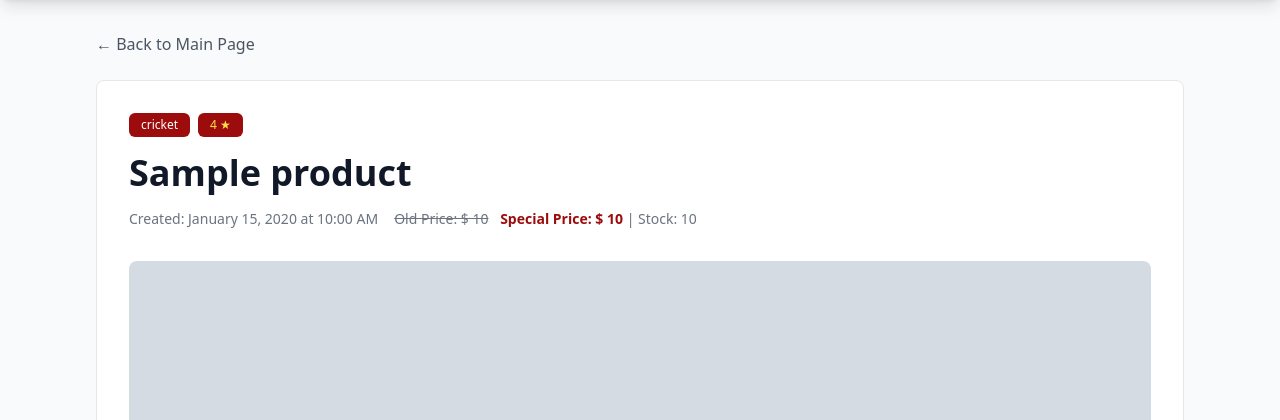
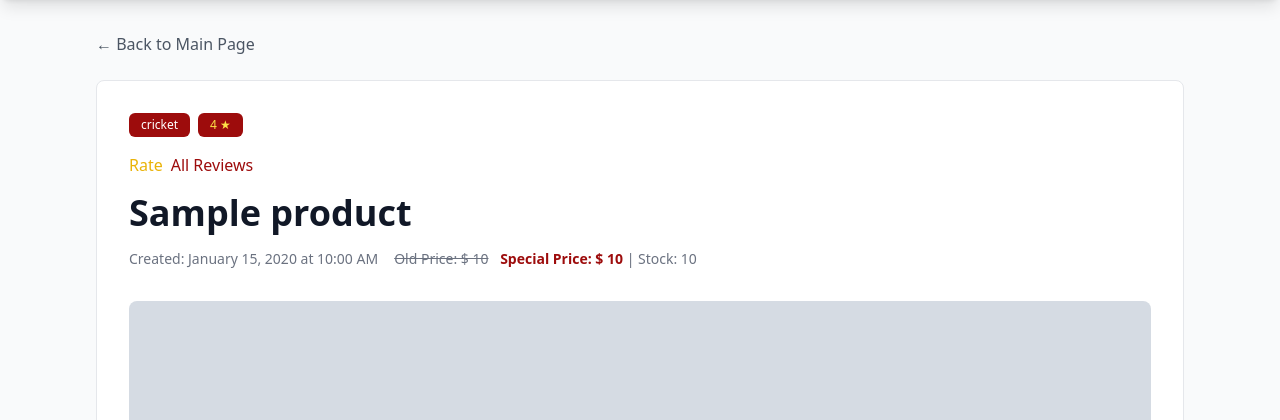
Before and after one commit to PBP-A08/GoSport, a Django app: page /product/00000000-0000-0000-0000-000000000001/ in a window 1280 px wide. Shown: the part 65-485 px from the top of the page. Run offline with Django 5.2, Linux system fonts and the light colour scheme; a user stored in the database is signed in; tables that the repository leaves empty hold one stand-in row (values such as "Sample post"); grey boxes marked "Sample" are stand-in pictures; some libraries are stand-ins or nearby versions.

Commit message:
adding button to show all reviews in card and product detail

```diff
--- a/main/templates/main.html
+++ b/main/templates/main.html
@@ -316,6 +316,10 @@
                 class="bg-red-700 text-white px-3 py-1 rounded hover:bg-red-800">
                 + Cart
               </button>
+              <a href="#" onclick="openReviewsModal('${item.pk}', '${productName}')"
+                  class="text-[#9d0c0c] hover:text-[#540808] font-medium text-sm transition-colors">
+                  All Reviews
+              </a>
               <a href="#" onclick="openRatingModal('${item.pk}', '${productName}')"
                   class="text-yellow-600 hover:text-yellow-800 font-medium text-sm transition-colors">
                   Rate
--- a/main/templates/product_detail.html
+++ b/main/templates/product_detail.html
@@ -43,6 +43,9 @@
             <div class="p-6 sm:p-8">
                 <div id="badges-container" class="flex flex-wrap items-center gap-2 mb-4">
                     <!-- Dynamic badges will be inserted here -->
+                </div>
+                <div id="button-container" class="flex flex-wrap items-center gap-2 mb-4">
+
                 </div>
 
                 <h1 id="article-title" class="text-3xl sm:text-4xl font-bold text-gray-900 leading-tight mb-4">
@@ -106,7 +109,7 @@
     const featuredImage = document.getElementById('featured-image');
     const articleContentText = document.getElementById('article-content-text');
     const articleAuthor = document.getElementById('article-author');
-
+    const buttonContainer = document.getElementById('button-container')
     // Show/hide page sections
     function showState(state) {
         loadingState.classList.toggle('hidden', state !== 'loading');
@@ -198,13 +201,28 @@
         badgesContainer.innerHTML = '';
 
         const categoryBadge = document.createElement('span');
-        const ratingBadge = document.createElement('span')
+        const ratingBadge = document.createElement('span');
+        const rateButton = document.createElement('a')
+        const allReviewsButton = document.createElement('a')
         categoryBadge.className = 'inline-flex items-center px-3 py-1 rounded-md text-xs font-medium bg-[#9d0c0c] text-white';
         ratingBadge.className = 'inline-flex items-center px-3 py-1 rounded-md text-xs font-medium bg-[#9d0c0c] text-yellow-300';
+        rateButton.className = 'inline-flex items-center text-m font-medium text-yellow-500'
+        allReviewsButton.className = 'inline-flex items-center text-m font-medium text-[#9d0c0c]'
         categoryBadge.textContent = getCategoryLabel(product.category);
         ratingBadge.textContent = getCategoryLabel(parseFloat(avgRating) + " ★");
+        rateButton.textContent = "Rate";
+        allReviewsButton.textContent = "All Reviews"
+        rateButton.onclick = function() {
+            openRatingModal(PRODUCT_ID,product.product_name);
+        };
+        allReviewsButton.onclick = function() {
+            openReviewsModal(PRODUCT_ID, product.product_name)
+        }
+
         badgesContainer.appendChild(categoryBadge);
         badgesContainer.appendChild(ratingBadge);
+        buttonContainer.appendChild(rateButton);
+        buttonContainer.appendChild(allReviewsButton)
 
         if (product.discount_percent > 0) {
             const discountBadge = document.createElement('span');
--- a/templates/rating_modal.html
+++ b/templates/rating_modal.html
@@ -314,7 +314,7 @@ function renderReviewCard(review,productId) {
   // build star string
   const fullStars = '★'.repeat(review.rating || 0);
   const emptyStars = '☆'.repeat(5 - (review.rating || 0));
-  const starsHtml = `<span class="text-yellow-400">${fullStars}</span><span class="text-gray-300 ml-1">${emptyStars}</span>`;
+  const starsHtml = `<span class="text-yellow-400">${fullStars}</span>`;
   const reviewUser = DOMPurify.sanitize(review.user);
   const dataReview = DOMPurify.sanitize(review.review);
   div.innerHTML = `
```
